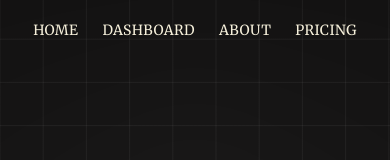
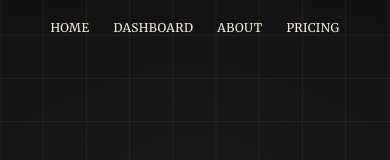
Before and after one commit to Dey11/pdx, a Next.js app: page / in a window 390 px wide. Shown: the top 160 px of the page. Built offline with nearby package versions, Linux system fonts and the light colour scheme; no server answers; a web font is replaced by a local one.

Commit message:
minor ui improvements

```diff
--- a/src/app/globals.css
+++ b/src/app/globals.css
@@ -79,6 +79,6 @@
 
 /* Handle */
 ::-webkit-scrollbar-thumb {
-  background: #04d31c;
+  background: #ffc947;
   border-radius: 8px;
 }
--- a/src/app/layout.tsx
+++ b/src/app/layout.tsx
@@ -95,7 +95,7 @@ export default function RootLayout({
         <body
           className={`${poppins.className} dark bg-[#131212] tracking-wide antialiased`}
         >
-          <NextTopLoader showSpinner={false} color="#04D31C" />
+          <NextTopLoader showSpinner={false} color="#FFC947" />
           {/* max-w-screen-xl */}
           <Analytics />
           <SpeedInsights />
--- a/src/components/header.tsx
+++ b/src/components/header.tsx
@@ -40,7 +40,7 @@ const Header = () => {
           <Link
             key={item.name}
             href={item.url}
-            className={`text-brand-heading ${merriweather.className} p-1 text-sm underline-offset-1 transition-all duration-200 hover:-translate-y-1 hover:text-brand-yellow hover:underline hover:underline-offset-4 sm:text-base`}
+            className={`text-brand-heading ${merriweather.className} p-1 text-xs underline-offset-1 transition-all duration-200 hover:-translate-y-1 hover:text-brand-yellow hover:underline hover:underline-offset-4 sm:text-base`}
           >
             {item.name}
           </Link>
--- a/tailwind.config.ts
+++ b/tailwind.config.ts
@@ -92,7 +92,7 @@ export default {
         },
       },
       animation: {
-        "fade-in": "fade-in 0.5s ease-in-out",
+        "fade-in": "fade-in 0.7s ease-in-out",
         "accordion-down": "accordion-down 0.2s ease-out",
         "accordion-up": "accordion-up 0.2s ease-out",
       },
```
